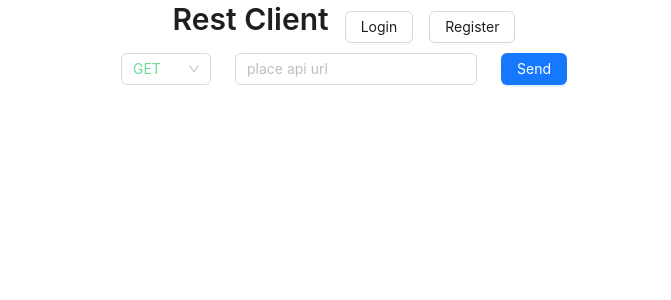
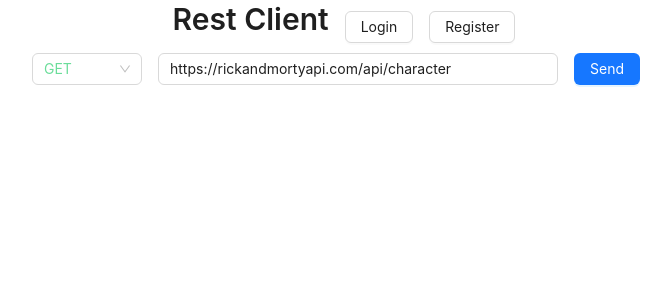
Before and after one commit to Mxmmsv/rest-client-app, a Next.js app: page / in a window 1280 px wide. Shown: the top 300 px of the page, without its empty margins (296-967 px from the left). Built offline with nearby package versions, Linux system fonts and the light colour scheme; what @ant-design/nextjs-registry would draw is missing.

Commit message:
feat: add logic for rest client

```diff
--- a/src/components/restClientForm.tsx
+++ b/src/components/restClientForm.tsx
@@ -1,8 +1,11 @@
 'use client';
 
 import { Button, Flex, Form, Input, Select } from 'antd';
+import { useState } from 'react';
 
-const methodColors: Record<string, string> = {
+import { restClient, type HttpMethod } from '@/lib/restClient/restClient';
+
+const methodColors: Record<HttpMethod, string> = {
   GET: '#6BDD9A',
   POST: '#FFE47E',
   PUT: '#74AEF6',
@@ -12,43 +15,86 @@ const methodColors: Record<string, string> = {
   OPTIONS: '#F15EB0',
 };
 
+type ApiResult = Record<string, string> | { error: string };
+
 export default function RestClientForm() {
-  const onFinish = () => {
-    console.log('aboba');
+  const [result, setResult] = useState<ApiResult>();
+  const [loading, setLoading] = useState(false);
+
+  const onFinish = async (values: { method: HttpMethod; URL: string }) => {
+    setLoading(true);
+    try {
+      const data = await restClient<ApiResult, ApiResult>({
+        method: values.method,
+        url: values.URL,
+      });
+      setResult(data);
+    } catch (err) {
+      setResult({ error: (err as Error).message });
+    } finally {
+      setLoading(false);
+    }
   };
 
   return (
-    <Flex justify="center" align="center">
-      <Form name="restClientForm" onFinish={onFinish}>
-        <Flex gap="large">
-          <Form.Item>
+    <Flex vertical gap="large" align="center">
+      <Form
+        name="restClientForm"
+        layout="inline"
+        onFinish={onFinish}
+        initialValues={{ method: 'GET', URL: 'https://rickandmortyapi.com/api/character' }}
+      >
+        <Form.Item name="method">
           <Select
-              defaultValue="GET"
-              style={{ width: 90 }}
+            style={{ width: 110 }}
             options={Object.keys(methodColors).map((method) => ({
               value: method,
               label: method,
             }))}
             labelRender={(option) => (
-                <span style={{ color: option.value ? methodColors[option.value] : undefined }}>
+              <span
+                style={{
+                  color: option?.value ? methodColors[option.value as HttpMethod] : undefined,
+                }}
+              >
+                {option?.label}
+              </span>
+            )}
+            optionRender={(option) => (
+              <span style={{ color: methodColors[option.value as HttpMethod] }}>
                 {option.label}
               </span>
             )}
-              optionRender={(option) => (
-                <span style={{ color: methodColors[option.value as string] }}>{option.label}</span>
-              )}
           />
         </Form.Item>
-          <Form.Item name="URL">
-            <Input placeholder="place api url" />
+
+        <Form.Item name="URL" style={{ minWidth: 400 }}>
+          <Input placeholder="Enter API URL" />
         </Form.Item>
-          <Form.Item label={null}>
-            <Button type="primary" htmlType="submit">
+
+        <Form.Item>
+          <Button type="primary" htmlType="submit" loading={loading}>
             Send
           </Button>
         </Form.Item>
-        </Flex>
       </Form>
+
+      {result && (
+        <pre
+          style={{
+            width: '100%',
+            maxWidth: '800px',
+            background: '#1e1e1e',
+            color: '#d4d4d4',
+            padding: '1rem',
+            borderRadius: 8,
+            overflowX: 'auto',
+            textAlign: 'left',
+          }}
+        >
+          {JSON.stringify(result, null, 2)}
+        </pre>
+      )}
     </Flex>
   );
 }
--- /dev/null
+++ b/src/lib/restClient/restClient.ts
@@ -0,0 +1,39 @@
+export type HttpMethod = 'GET' | 'POST' | 'PUT' | 'PATCH' | 'DELETE' | 'HEAD' | 'OPTIONS';
+
+interface RestClientParams<TBody> {
+  method: HttpMethod;
+  url: string;
+  body?: TBody;
+  headers?: Record<string, string>;
+}
+
+export async function restClient<TResponse, TBody>({
+  method,
+  url,
+  body,
+  headers,
+}: RestClientParams<TBody>): Promise<TResponse> {
+  const options: RequestInit = {
+    method,
+    headers: {
+      'Content-Type': 'application/json',
+      ...(headers || {}),
+    },
+  };
+
+  if (body && method !== 'GET' && method !== 'HEAD') {
+    options.body = JSON.stringify(body);
+  }
+
+  const response = await fetch(url, options);
+
+  if (!response.ok) {
+    throw new Error(`Request failed with status ${response.status}`);
+  }
+
+  try {
+    return (await response.json()) as TResponse;
+  } catch {
+    return (await response.text()) as TResponse;
+  }
+}
```
Lines whose indentation alone changed are shown as unchanged.
